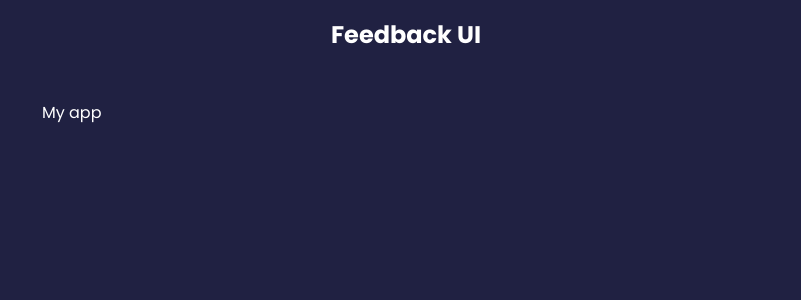
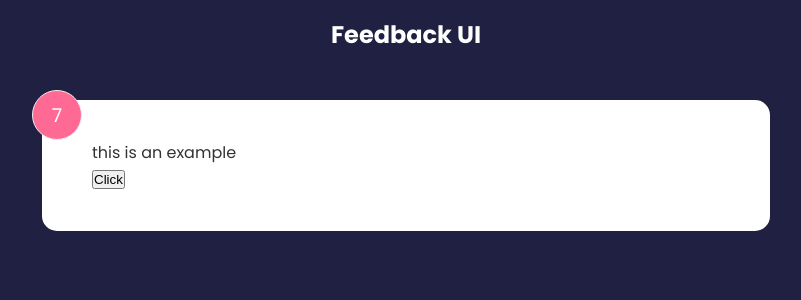
Before and after one commit to lightir21/Feedback-app, a React (Create React App) app: page / in a window 1280 px wide. Shown: the top 300 px of the page, without its empty margins (234-1035 px from the left). Built offline with nearby package versions, Linux system fonts and the light colour scheme.

Commit message:
FeedbackItem component and useState Hook
 -made a component for FeedbackItem so it will represent a single item
 -learned about useState hook, and learned how to acces the previous state at the set function example -> setRating((prev)=>prev+1)

```diff
--- a/src/App.js
+++ b/src/App.js
@@ -1,10 +1,13 @@
+import FeedbackItem from "./components/FeedbackItem";
 import Header from "./components/Header";
 
 function App() {
   return (
     <>
       <Header />
-      <div className="container">My app</div>
+      <div className="container">
+        <FeedbackItem />
+      </div>
     </>
   );
 }
--- /dev/null
+++ b/src/components/FeedbackItem.jsx
@@ -0,0 +1,22 @@
+import { useState } from "react";
+
+const FeedbackItem = () => {
+  const [rating, setRating] = useState(7);
+  const [text, setText] = useState("this is an example");
+
+  const handleClick = () => {
+    setRating((prev) => {
+      return prev + 1;
+    });
+  };
+
+  return (
+    <div className="card">
+      <div className="num-display">{rating}</div>
+      <div className="text-display">{text}</div>
+      <button onClick={handleClick}>Click</button>
+    </div>
+  );
+};
+
+export default FeedbackItem;
```
